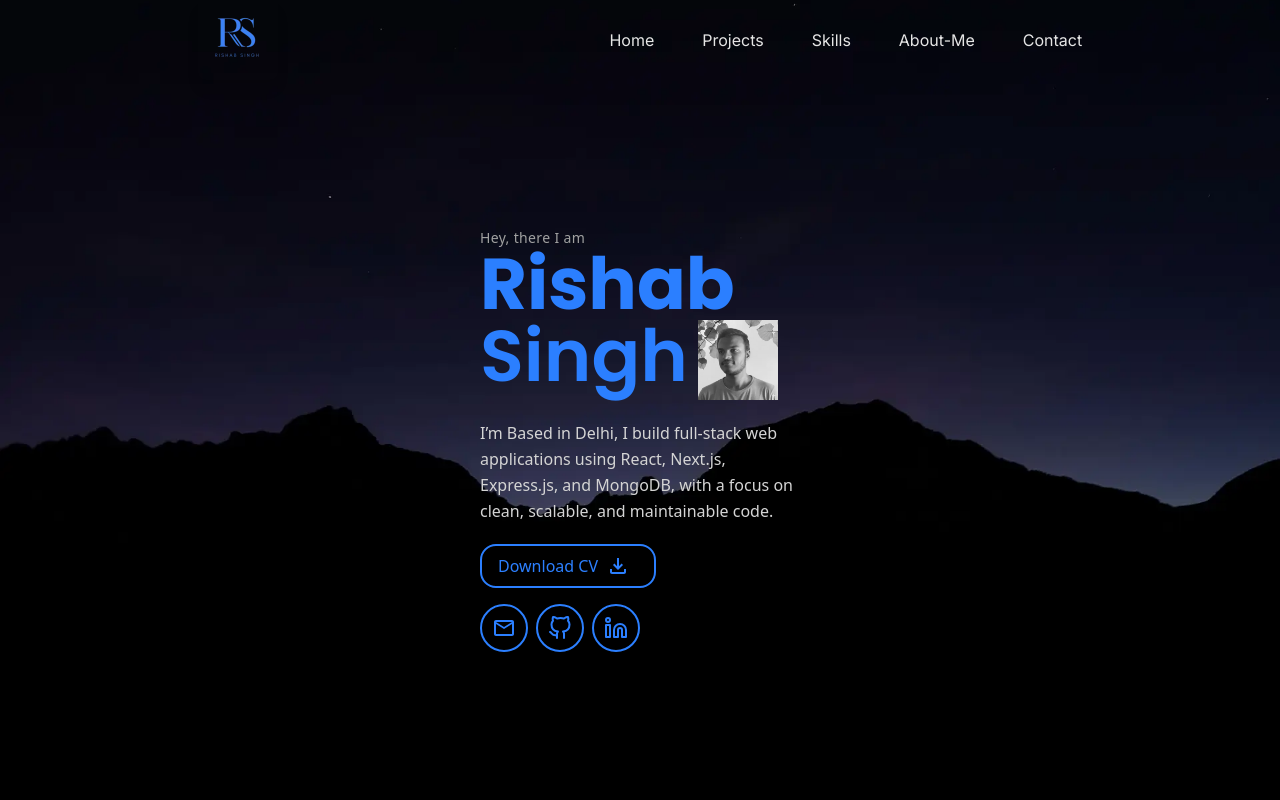
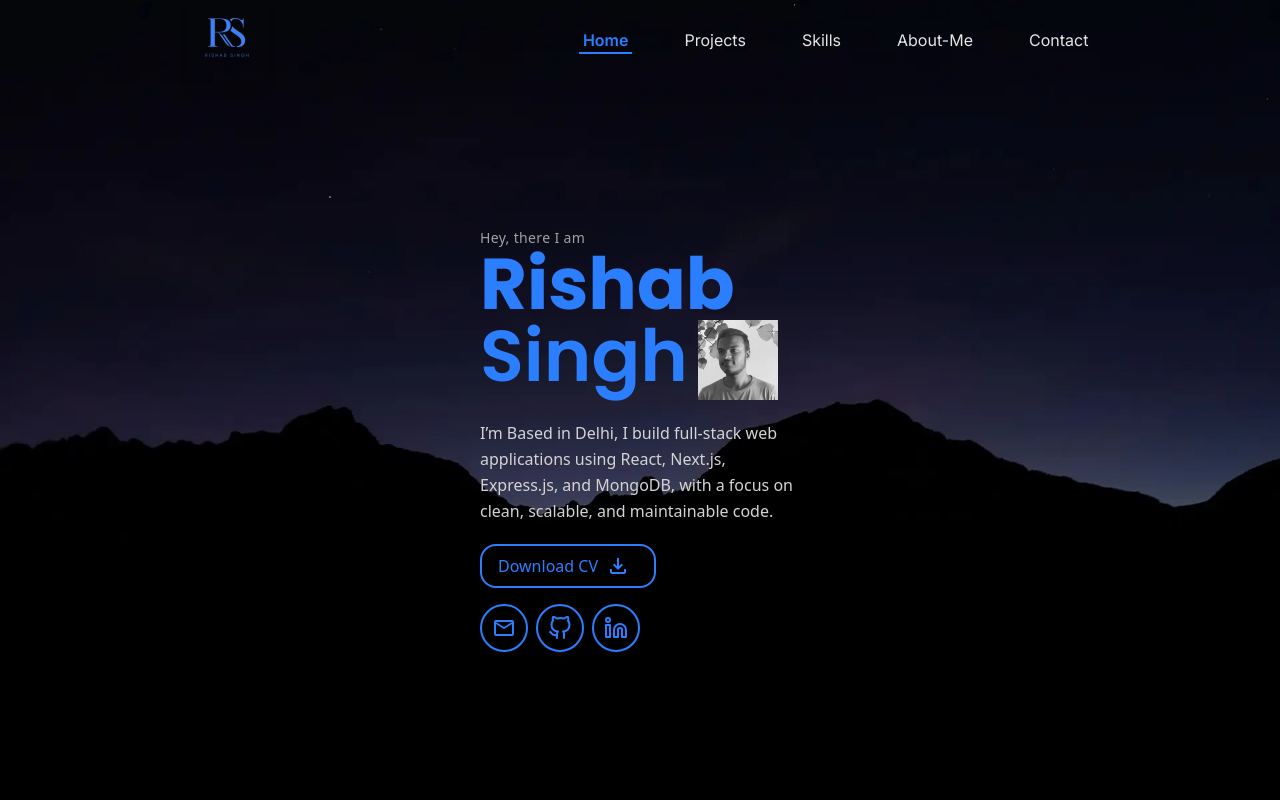
Before and after one commit to Rishabingh/portfolio-v2, a Next.js app: page / in a window 1280 px wide. Shown: the top 800 px of the page. Built offline with nearby package versions, Linux system fonts and the light colour scheme.

Commit message:
add styling in navbar based on active section

```diff
--- a/component/About.tsx
+++ b/component/About.tsx
@@ -5,7 +5,7 @@ import { FaCode } from "react-icons/fa";
 const About = () => {
 
   return (
-    <div className='w-[75vw] mx-auto pt-32' id='about'>
+    <section className='w-[75vw] mx-auto pt-32' id='about'>
       <h1 className='text-2xl font-poppins text-blue-500'>About Me</h1>
       <div className='flex gap-8 md:flex-row flex-col justify-center mx-auto pt-10'>
         <div className='flex-1 flex flex-col'>
@@ -28,7 +28,7 @@ const About = () => {
           </ul>
         </div>
         </div>
-    </div>
+    </section>
   )
 }
 
--- a/component/Contact.tsx
+++ b/component/Contact.tsx
@@ -17,7 +17,7 @@ export default function Contact() {
     }, 2000)
   }
   return (
-    <div className="w-[75vw] mx-auto pt-32" id="contact">
+    <section className="w-[75vw] mx-auto pt-32" id="contact">
       <div className="text-2xl font-poppins text-blue-500">Contact</div>
 
       <div className="mx-auto w-fit text-2xl pt-10">
@@ -52,6 +52,6 @@ export default function Contact() {
         </div>
       </div>
 
-    </div>
+    </section>
   )
 }
--- a/component/NavBar.tsx
+++ b/component/NavBar.tsx
@@ -9,7 +9,42 @@ import { useState, useEffect } from "react";
 export default function NavBar() {
     const [sidebarOpen, setSidebarOpen] = useState<boolean>(false);
     const [scrolled, setScrolled] = useState(false);
+    const [activeSection, setActiveSection] = useState("hero");
+
   // ${scrolled ? "backdrop-blur-md bg-black/30 py-3" : "bg-transparent py-8"}
+
+  useEffect(() => {
+    const sections = document.querySelectorAll('section');
+
+    const observer = new IntersectionObserver(
+      (entries) => {
+        entries.forEach((entry) => {
+          if (entry.isIntersecting) {
+            setActiveSection(entry.target.id)
+          }
+        });
+      },
+      {
+        // add rootMargin later to make it work on mobile
+       threshold: 0.1,
+       rootMargin: "-80px 0px -50% 0px"
+      }
+    );
+    sections.forEach((section) => {
+      observer.observe(section);
+    });
+
+    return () => {
+      sections.forEach((section) => observer.unobserve(section));
+    };
+  }, []);
+
+const navLinkClass = (section: string) =>
+  `relative px-1 pb-1 transition-all duration-300 ${
+    activeSection === section
+      ? "text-blue-500 font-semibold after:absolute after:left-0 after:bottom-0 after:h-[2px] after:w-full after:bg-blue-500 after:transition-all after:duration-300"
+      : "text-neutral-200 hover:text-blue-400 after:absolute after:left-0 after:bottom-0 after:h-[2px] after:w-0 after:bg-blue-400 hover:after:w-full after:transition-all after:duration-300"
+  }`;
 
   useEffect(() => {
     const handleScroll = () => {
@@ -19,9 +54,7 @@ export default function NavBar() {
         setScrolled(false);
       }
     };
-
     window.addEventListener("scroll", handleScroll);
-
     return () => {
       window.removeEventListener("scroll", handleScroll);
     };
@@ -49,23 +82,23 @@ export default function NavBar() {
           </div>
           <ul className="gap-12 items-center hidden lg:flex">
             <li>
-              <Link href="#hero">Home</Link>
+              <Link href="#hero" className={navLinkClass('hero')}>Home</Link>
             </li>
 
             <li>
-              <Link href="#project">Projects</Link>
+              <Link href="#project" className={navLinkClass('project')}>Projects</Link>
             </li>
 
             <li>
-              <Link href="#skill">Skills</Link>
+              <Link href="#skill" className={navLinkClass('skill')}>Skills</Link>
             </li>
 
             <li>
-              <Link href="#about">About-Me</Link>
+              <Link href="#about" className={navLinkClass('about')}>About-Me</Link>
             </li>
 
             <li>
-              <Link href="#contact">Contact</Link>
+              <Link href="#contact" className={navLinkClass('contact')}>Contact</Link>
             </li>
           </ul>
 
@@ -79,7 +112,8 @@ export default function NavBar() {
       </div>
 
       <Sidebar
-        className={`px-3 pb-3 pt-22 bg-black/30 backdrop-blur-md fixed top-11 right-0 bottom-0 ${sidebarOpen ? "translate-x-0" : "translate-x-full"} w-2xs z-30 transition-transform duration-300 `}
+        className={`px-3 pb-3 pt-22 bg-black/30 backdrop-blur-md fixed top-11 right-0 bottom-0 ${sidebarOpen ? "translate-x-0" : "translate-x-full"} w-2xs z-30 transition-transform duration-300`}
+        activeSection={activeSection}
       />
 
       {sidebarOpen && (
--- a/component/Project.tsx
+++ b/component/Project.tsx
@@ -2,7 +2,7 @@ import ProjectCard from "./ProjectCard"
 
 export default function Project() {
   return (
-    <div className="w-[75vw] mx-auto pt-32" id="project">
+    <section className="w-[75vw] mx-auto pt-32" id="project">
       <div className="text-2xl font-poppins text-blue-500">Projects</div>
       <div className="cards grid grid-cols-1 md:grid-cols-2 lg:grid-cols-3 gap-6 pt-10">
         <ProjectCard
@@ -33,6 +33,6 @@ export default function Project() {
         technology={['Nextjs', 'react', 'tailwind', 'jwt auth', 'expressjs', 'razory pay', 'Oauth', 'multer']}
         />
       </div>
-    </div>
+    </section>
   )
 }
--- a/component/Sidebar.tsx
+++ b/component/Sidebar.tsx
@@ -1,27 +1,32 @@
 import Link from "next/link";
 
-export default function Sidebar({className}: {className: string}) {
+export default function Sidebar({className, activeSection}: {className: string, activeSection: string}) {
+
+  const navLinkClass = (section: string) =>
+  activeSection === section
+    ? "text-blue-500 font-semibold"
+    : "text-neutral-200";
   return (
     <nav className={className}>
       <ul className="gap-12 items-center flex flex-col">
         <li>
-          <Link href="#hero">Home</Link>
+          <Link href="#hero" className={navLinkClass('hero')}>Home</Link>
         </li>
 
         <li>
-          <Link href="#project">Projects</Link>
+          <Link href="#project" className={navLinkClass('project')}>Projects</Link>
         </li>
 
         <li>
-          <Link href="#skill">Skills</Link>
+          <Link href="#skill" className={navLinkClass('skill')}>Skills</Link>
         </li>
 
         <li>
-          <Link href="#about">About-Me</Link>
+          <Link href="#about" className={navLinkClass('about')}>About-Me</Link>
         </li>
 
         <li>
-          <Link href="#contact">Contact</Link>
+          <Link href="#contact" className={navLinkClass('contact')}>Contact</Link>
         </li>
       </ul>
     </nav>
--- a/component/Skills.tsx
+++ b/component/Skills.tsx
@@ -12,7 +12,7 @@ import { DiNginx } from "react-icons/di";
 
 export default function Skills() {
   return (
-    <div className="w-[75vw] mx-auto pt-14" id="skill">
+    <section className="w-[75vw] mx-auto pt-14" id="skill">
       <div className="text-2xl font-poppins text-blue-500">Skills</div>
       <div className="grid grid-cols-1 md:grid-cols-2 lg:grid-cols-3 gap-6 pt-10">
         <SkillCard title='frontend'>
@@ -52,7 +52,7 @@ export default function Skills() {
           </div>
         </SkillCard>
       </div>
-    </div>
+    </section>
   )
 
 }
```
